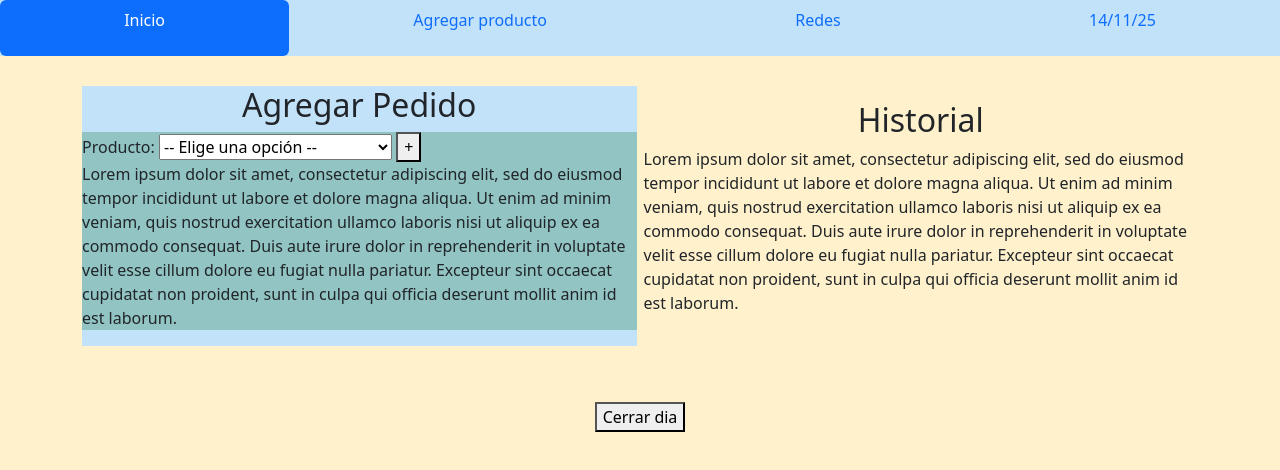
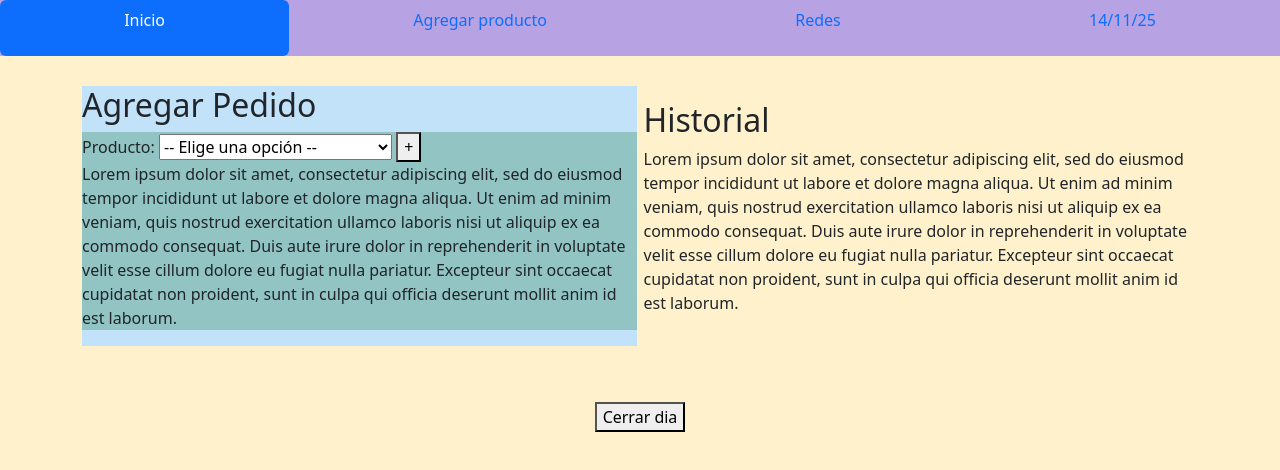
Before and after one commit to delaFuenteJM/caja_elreparto, a plain HTML site: page index.html in a window 1280 px wide. Drawn offline with nearby package versions, Linux system fonts and the light colour scheme.

Commit message:
trabajando estilos nav

```diff
--- a/css/style.css
+++ b/css/style.css
@@ -10,11 +10,11 @@ background-color: #FFF1CB;
 }
 
 body header nav {
-background-color: #C2E2FA;
+background-color: #B7A3E3;
 }
 
 h2{
-text-align: center;
+justify-content: center;
 }
 
 .bgReparto{
```
